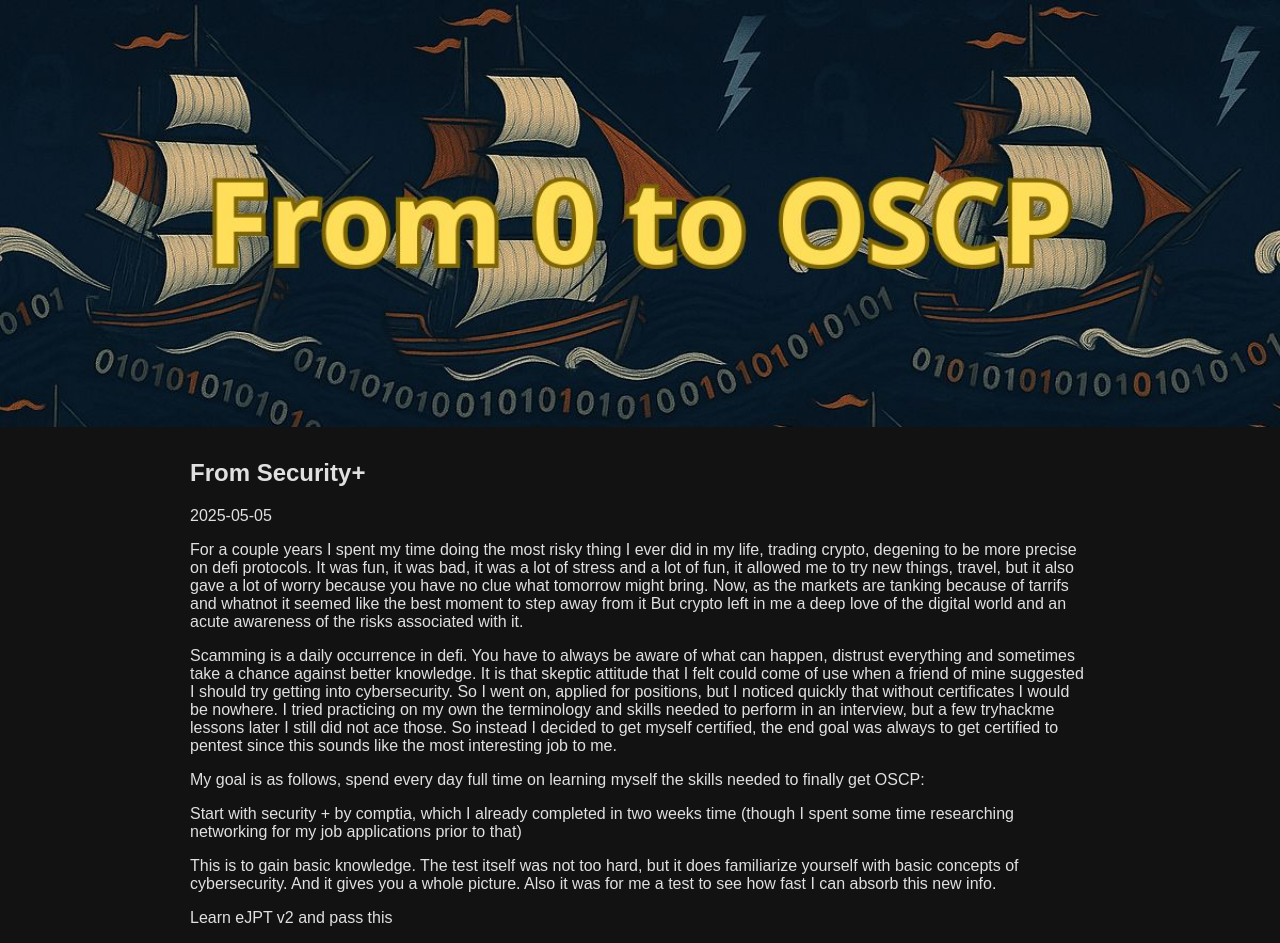
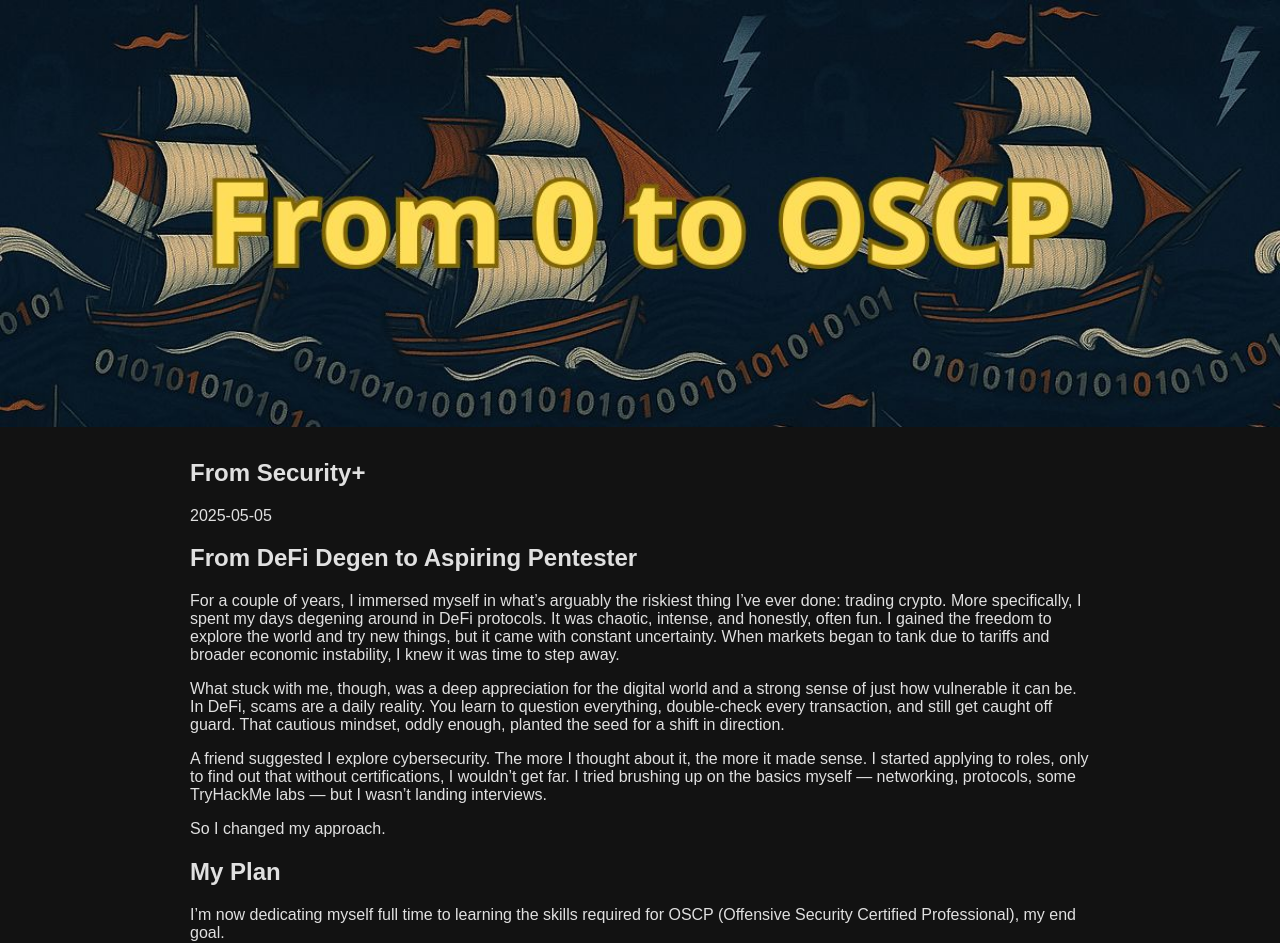
Before and after one commit to Martinsecc/martinsecc.github.io, a Jekyll site: the page built from _posts/2025-05-05-fromsecurity.md, in a window 1280 px wide and 1400 px high. Shown: the top 943 px of the window. Built offline with Jekyll 4.4.1, drawn with Linux system fonts in a browser that asks for light colours; some of the changed text lies outside the part shown.

Commit message:
Update blogpost with cleaned-up text and layout

```diff
--- a/_posts/2025-05-05-fromsecurity.md
+++ b/_posts/2025-05-05-fromsecurity.md
@@ -5,25 +5,35 @@ date: 2025-05-05 18:00:00 +0800
 categories: learning
 ---
 
-For a couple years I spent my time doing the most risky thing I ever did in my life, trading crypto, degening to be more precise on defi protocols. It was fun, it was bad, it was a lot of stress and a lot of fun, it allowed me to try new things, travel, but it also gave a lot of worry because you have no clue what tomorrow might bring. Now, as the markets are tanking because of tarrifs and whatnot it seemed like the best moment to step away from it But crypto left in me a deep love of the digital world and an acute awareness of the risks associated with it.
+## From DeFi Degen to Aspiring Pentester
 
-Scamming is a daily occurrence in defi. You have to always be aware of what can happen, distrust everything and sometimes take a chance against better knowledge. It is that skeptic attitude that I felt could come of use when a friend of mine suggested I should try getting into cybersecurity. So I went on, applied for positions, but I noticed quickly that without certificates I would be nowhere. I tried practicing on my own the terminology and skills needed to perform in an interview, but a few tryhackme lessons later I still did not ace those. So instead I decided to get myself certified, the end goal was always to get certified to pentest since this sounds like the most interesting job to me.
+For a couple of years, I immersed myself in what’s arguably the riskiest thing I’ve ever done: trading crypto. More specifically, I spent my days degening around in DeFi protocols. It was chaotic, intense, and honestly, often fun. I gained the freedom to explore the world and try new things, but it came with constant uncertainty. When markets began to tank due to tariffs and broader economic instability, I knew it was time to step away.
 
-My goal is as follows, spend every day full time on learning myself the skills needed to finally get OSCP:
+What stuck with me, though, was a deep appreciation for the digital world and a strong sense of just how vulnerable it can be. In DeFi, scams are a daily reality. You learn to question everything, double-check every transaction, and still get caught off guard. That cautious mindset, oddly enough, planted the seed for a shift in direction.
 
-Start with security + by comptia, which I already completed in two weeks time (though I spent some time researching networking for my job applications prior to that)
+A friend suggested I explore cybersecurity. The more I thought about it, the more it made sense. I started applying to roles, only to find out that without certifications, I wouldn’t get far. I tried brushing up on the basics myself — networking, protocols, some TryHackMe labs — but I wasn’t landing interviews.
 
-This is to gain basic knowledge. The test itself was not too hard, but it does familiarize yourself with basic concepts of cybersecurity. And it gives you a whole picture. Also it was for me a test to see how fast I can absorb this new info.
+So I changed my approach.
 
-Learn eJPT v2 and pass this
+## My Plan
 
-eJPT has been touted as a good beginner certificate. While I am not looking to gain a job with it specifically, I want to use it as a stepping stone and test of my skills, get familiar with concepts in pentesting and learn what I need to learn.
+I'm now dedicating myself full time to learning the skills required for OSCP (Offensive Security Certified Professional), my end goal.
 
-Perform an analysis on the gap between the skills I gained from eJPT V2 and what I need for OSCP
+1. **Start with Security+ (done):**
+   I passed CompTIA Security+ in two weeks. It wasn’t too difficult, but it gave me a solid foundation and confirmed that I can absorb technical material quickly. It also helped structure my understanding of core cybersecurity concepts.
 
-I think there is quite a large gap between the novice skills eJPT V2 teaches you and what you need for OSCP, so I will perform an analysis of where I need to be for OSCP. I do not think I want to do another certificate in between because those are not my end goal.
+2. **Next up: eJPT v2:**
+   Widely considered a solid beginner cert for aspiring pentesters, eJPT v2 will give me hands-on experience and expose gaps in my practical knowledge.
 
-Then find a job, make a lot of money, buy a mansion? Who knows, hope you enjoy the journey along with me.
+3. **Bridge the gap to OSCP:**
+   After eJPT, I’ll assess what I’m still missing and focus exclusively on bridging that gap. I’m not planning to collect more certifications just for the sake of it. OSCP is the goal, and every step I take is meant to lead there.
+
+## And Then?
+
+Hopefully, I’ll find a role where I can apply what I’ve learned, keep growing, and earn a living doing something I actually enjoy and that won't lead to sleepless nights.
+
+In the meantime, I’m documenting my journey here, not just for myself, but for anyone curious about going from 0 to OSCP.
+
 
 <p style="text-align: center; margin-top: 2rem;">
   <img src="https://infocerts.com/wp-content/uploads/2023/04/CompTIA_security-plus-logoSITE.jpg" alt="CompTIA logo" style="max-width: 100%; height: auto;">
```
